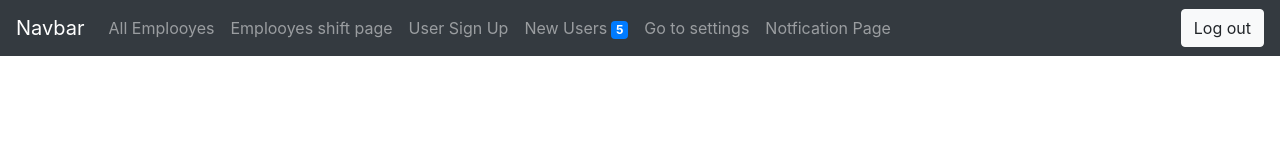
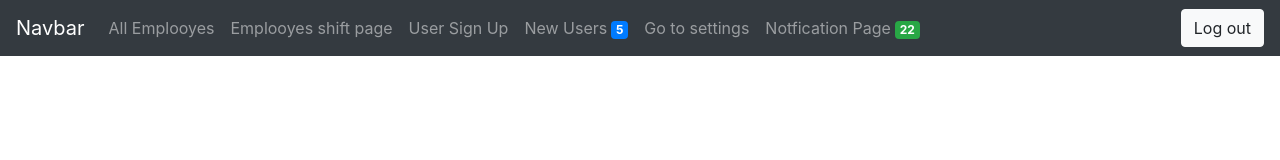
Before and after one commit to bashiroglu/developing-front-employeesmanagerapp, a React (Create React App) app: page / in a window 1280 px wide. Shown: the top 160 px of the page. Built offline with nearby package versions, Linux system fonts and the light colour scheme.

Commit message:
Edited Notfication Page Link in header

```diff
--- a/src/components/header/Header.jsx
+++ b/src/components/header/Header.jsx
@@ -6,16 +6,29 @@ export class Header extends Component {
     super(props);
     this.state = {
       prenewUsersNum: 5,
-      newUsersNum: 5
+      newUsersNum: 5,
+      preNewNotficationNum: 15,
+      newNotficationNum: 22
     };
   }
 
   render() {
-    const { newUsersNum, prenewUsersNum } = this.state;
+    const {
+      newUsersNum,
+      prenewUsersNum,
+      newNotficationNum,
+      preNewNotficationNum
+    } = this.state;
     const classOfBadge =
       newUsersNum === 0
         ? 'light'
         : prenewUsersNum === newUsersNum
+        ? 'primary'
+        : 'success';
+    const classOfBadgeOfNotfication =
+      newNotficationNum === 0
+        ? 'light'
+        : preNewNotficationNum === newNotficationNum
         ? 'primary'
         : 'success';
     return (
@@ -56,7 +69,12 @@ export class Header extends Component {
               </li>
               <li className="nav-item ">
                 <Link className="nav-link" to="/notfication-page">
-                Notfication Page
+                  Notfication Page
+                  <span
+                    className={`badge badge-${classOfBadgeOfNotfication} ml-1`}
+                  >
+                    {newNotficationNum}
+                  </span>
                 </Link>
               </li>
             </ul>
```
